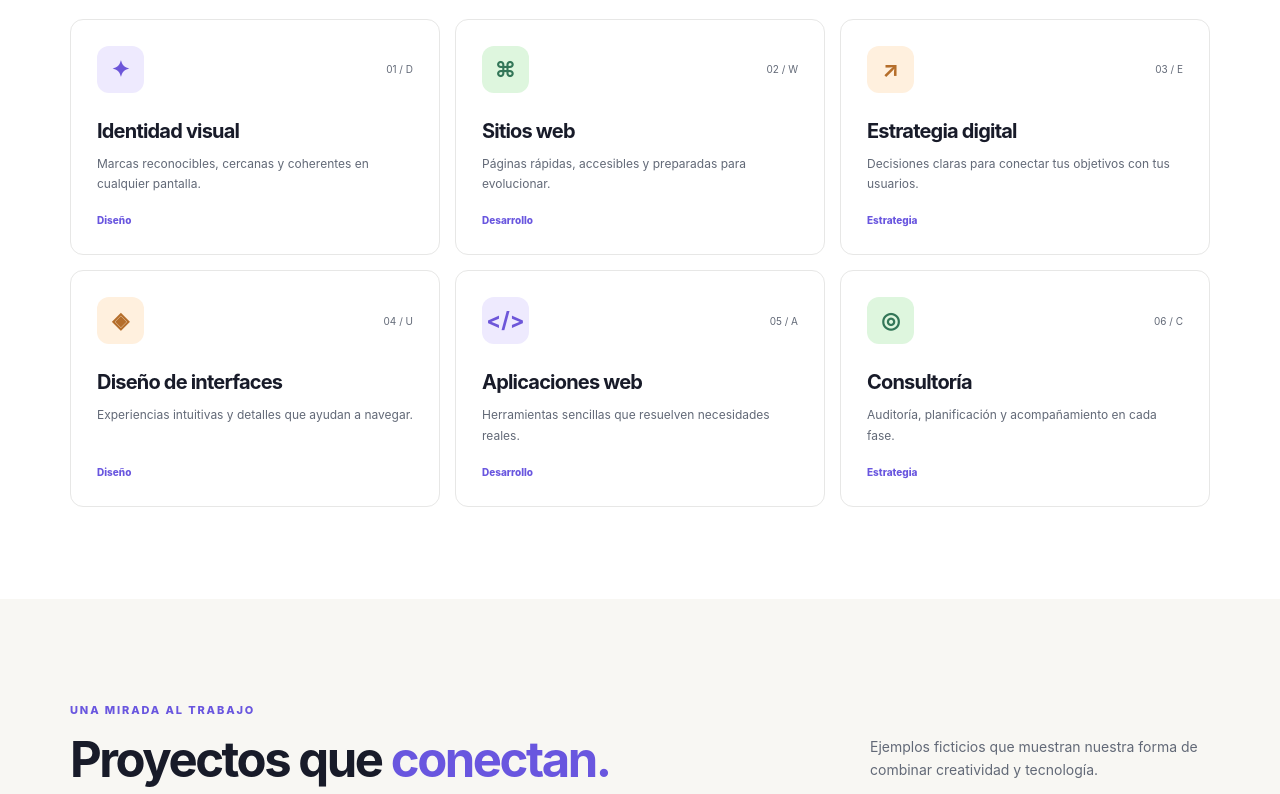
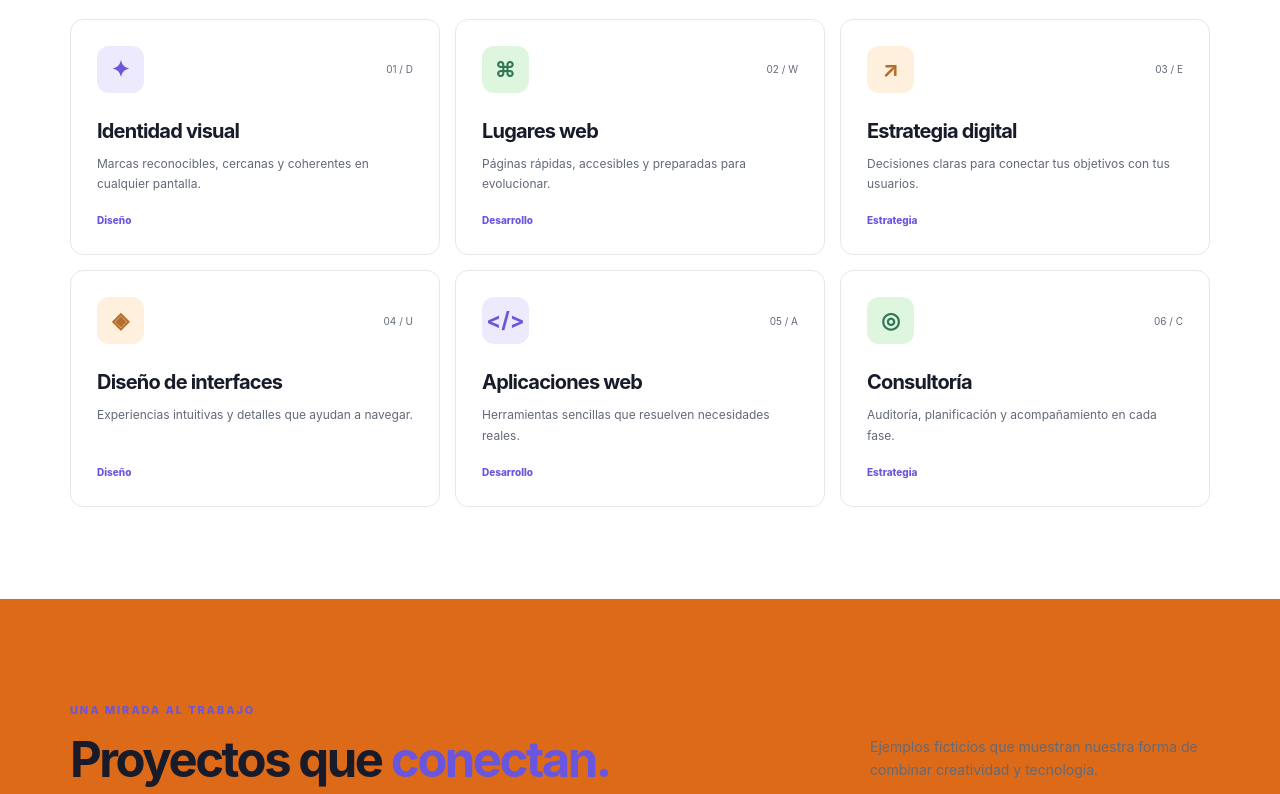
Before and after one commit to Darez06/ut6-coello-dayron, a plain HTML site: page index.html in a window 1280 px wide. Shown: the part 1146-1940 px from the top of the page. Drawn offline with Linux system fonts and the light colour scheme.

Commit message:
style: ajustar colores y servicios

```diff
--- a/css/estilos.css
+++ b/css/estilos.css
@@ -2,7 +2,7 @@
    Modifica este archivo cuando lo indique el enunciado. */
 :root {
   color-scheme: light;
-  --fondo: #f8f7f3;
+  --fondo: #dc6a19;
   --papel: #ffffff;
   --texto: #181b29;
   --texto-suave: #626977;
--- a/index.html
+++ b/index.html
@@ -93,7 +93,7 @@
             <article class="tarjeta-servicio" data-categoria="desarrollo">
               <div class="tarjeta-superior-fila"><span class="icono-servicio color-verde"
                   aria-hidden="true">⌘</span><span class="codigo-servicio">02 / W</span></div>
-              <h3>Sitios web</h3>
+              <h3>Lugares web</h3>
               <p>Páginas rápidas, accesibles y preparadas para evolucionar.</p><span class="etiqueta">Desarrollo</span>
             </article>
             <article class="tarjeta-servicio" data-categoria="estrategia">
```
